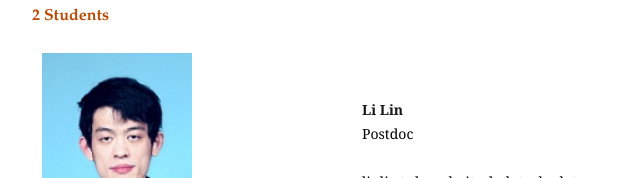
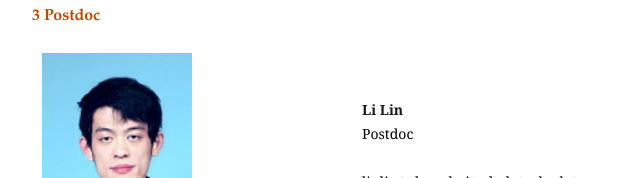
Before and after one commit to bioliyezhang/bioliyezhang.github.io, a plain HTML site: page members.html in a window 1280 px wide. Shown: the part 1177-1355 px from the top of the page, 104-744 px from the left. Drawn offline with Linux system fonts and the light colour scheme.

Commit message:
Update members.html

```diff
--- a/members.html
+++ b/members.html
@@ -91,7 +91,7 @@
     </div>
 
 
-    <!-- member 2-->
+
     <img alt="Jingwen Lv"  src="image/lvmaomao.jpg" height="200" style = "Padding-bottom: 0px;Padding-left: 0px;">
     </div>
     </div>
@@ -105,7 +105,7 @@
     </div>
     </div>
 
-    <p><span style="font-weight:bold; font-size:16px; color:#BA4A00;">2 Students </span></p>
+    <p><span style="font-weight:bold; font-size:16px; color:#BA4A00;">3 Postdoc </span></p>
 
     <p style="Margin-top: 5px;margin-left:10px"><span style="font-size:16px; font-weight:bold">&nbsp &nbsp </span>
 
```
